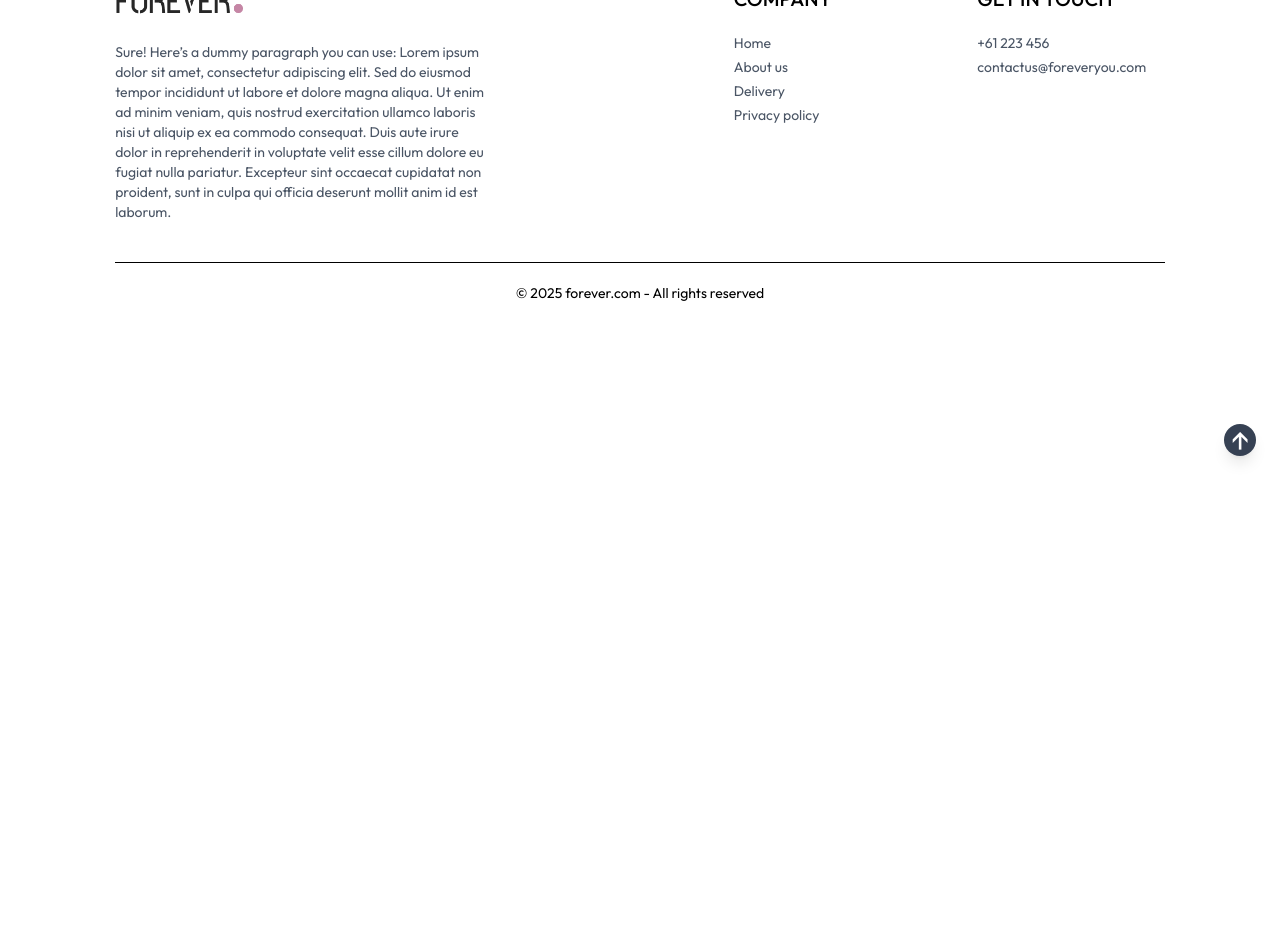
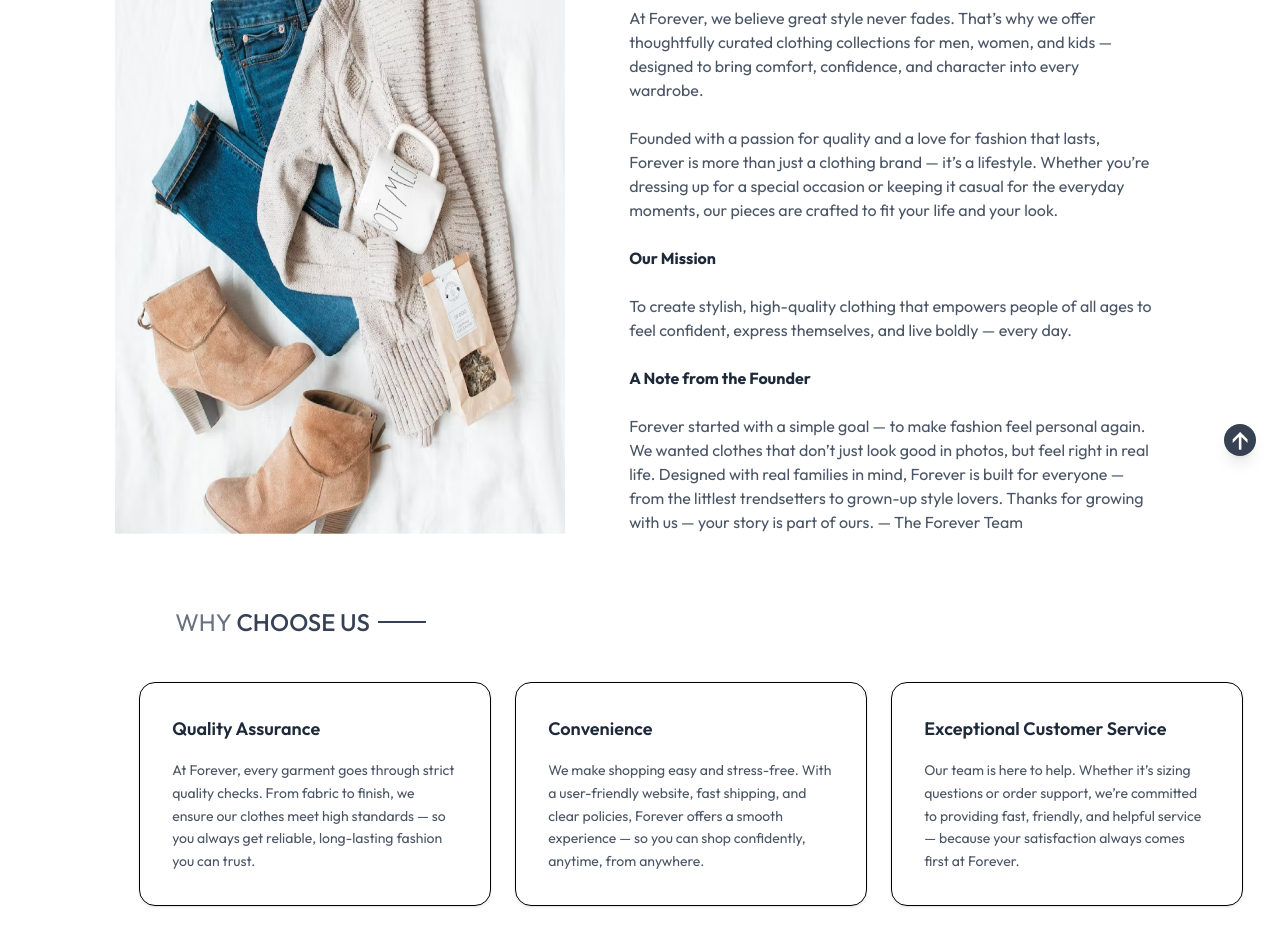
Before and after one commit to dbpthk/ecommerce-website, a React (Vite) app: page /about in a window 1280 px wide. Shown: the part 280-1232 px from the top of the page. Before the commit the page ends 800 px from the top, so only its background shows below. Built offline with nearby package versions, Linux system fonts and the light colour scheme; a web font is replaced by a local one.

Commit message:
about us page complete

```diff
--- a/src/pages/About.jsx
+++ b/src/pages/About.jsx
@@ -1,7 +1,96 @@
 import React from "react";
+import Title from "./../components/Title.jsx";
+import { assets } from "../assets/frontend_assets/assets";
+import NewsLetterBox from "./../components/NewsLetterBox.jsx";
 
 const About = () => {
-  return <div>About</div>;
+  return (
+    <>
+      <div className="text-2xl text-center pt-8 border-t border-gray-300">
+        <Title text1={"ABOUT"} text2={"US"} />
+      </div>
+      <div className="my-10 flex flex-col md:flex-row gap-16">
+        <img
+          className="w-full md:max-w-[450px] "
+          src={assets.about_img}
+          alt=""
+        />
+        <div className="flex flex-col justify-center gap-6 md:w-2/4 text-gray-600">
+          <h2 className="text-2xl">
+            Welcome to Forever – Timeless Style for Every Generation
+          </h2>
+          <p>
+            At Forever, we believe great style never fades. That’s why we offer
+            thoughtfully curated clothing collections for men, women, and kids —
+            designed to bring comfort, confidence, and character into every
+            wardrobe.
+          </p>
+          <p>
+            Founded with a passion for quality and a love for fashion that
+            lasts, Forever is more than just a clothing brand — it’s a
+            lifestyle. Whether you’re dressing up for a special occasion or
+            keeping it casual for the everyday moments, our pieces are crafted
+            to fit your life and your look.
+          </p>
+          <b className="text-gray-800">Our Mission</b>
+          <p>
+            To create stylish, high-quality clothing that empowers people of all
+            ages to feel confident, express themselves, and live boldly — every
+            day.
+          </p>
+
+          <b className="text-gray-800">A Note from the Founder</b>
+          <p>
+            Forever started with a simple goal — to make fashion feel personal
+            again. We wanted clothes that don’t just look good in photos, but
+            feel right in real life. Designed with real families in mind,
+            Forever is built for everyone — from the littlest trendsetters to
+            grown-up style lovers. Thanks for growing with us — your story is
+            part of ours. — The Forever Team
+          </p>
+        </div>
+      </div>
+      <div className="text-2xl pl-15 py-8">
+        <Title text1={"WHY"} text2={"CHOOSE US"} />
+      </div>
+      <div className="w-[90vw] max-w-7xl mx-auto grid gap-6 md:grid-cols-3 text-sm mb-20 px-4 sm:px-6">
+        {/* Quality Assurance */}
+        <div className="border rounded-2xl p-6 sm:p-8 flex flex-col gap-4 shadow hover:shadow-md transition">
+          <h3 className="font-semibold text-lg text-gray-800">
+            Quality Assurance
+          </h3>
+          <p className="text-gray-600 leading-relaxed">
+            At Forever, every garment goes through strict quality checks. From
+            fabric to finish, we ensure our clothes meet high standards — so you
+            always get reliable, long-lasting fashion you can trust.
+          </p>
+        </div>
+
+        {/* Convenience */}
+        <div className="border rounded-2xl p-6 sm:p-8 flex flex-col gap-4 shadow hover:shadow-md transition">
+          <h3 className="font-semibold text-lg text-gray-800">Convenience</h3>
+          <p className="text-gray-600 leading-relaxed">
+            We make shopping easy and stress-free. With a user-friendly website,
+            fast shipping, and clear policies, Forever offers a smooth
+            experience — so you can shop confidently, anytime, from anywhere.
+          </p>
+        </div>
+
+        {/* Exceptional Customer Service */}
+        <div className="border rounded-2xl p-6 sm:p-8 flex flex-col gap-4 shadow hover:shadow-md transition">
+          <h3 className="font-semibold text-lg text-gray-800">
+            Exceptional Customer Service
+          </h3>
+          <p className="text-gray-600 leading-relaxed">
+            Our team is here to help. Whether it’s sizing questions or order
+            support, we’re committed to providing fast, friendly, and helpful
+            service — because your satisfaction always comes first at Forever.
+          </p>
+        </div>
+      </div>
+      <NewsLetterBox />
+    </>
+  );
 };
 
 export default About;
```
